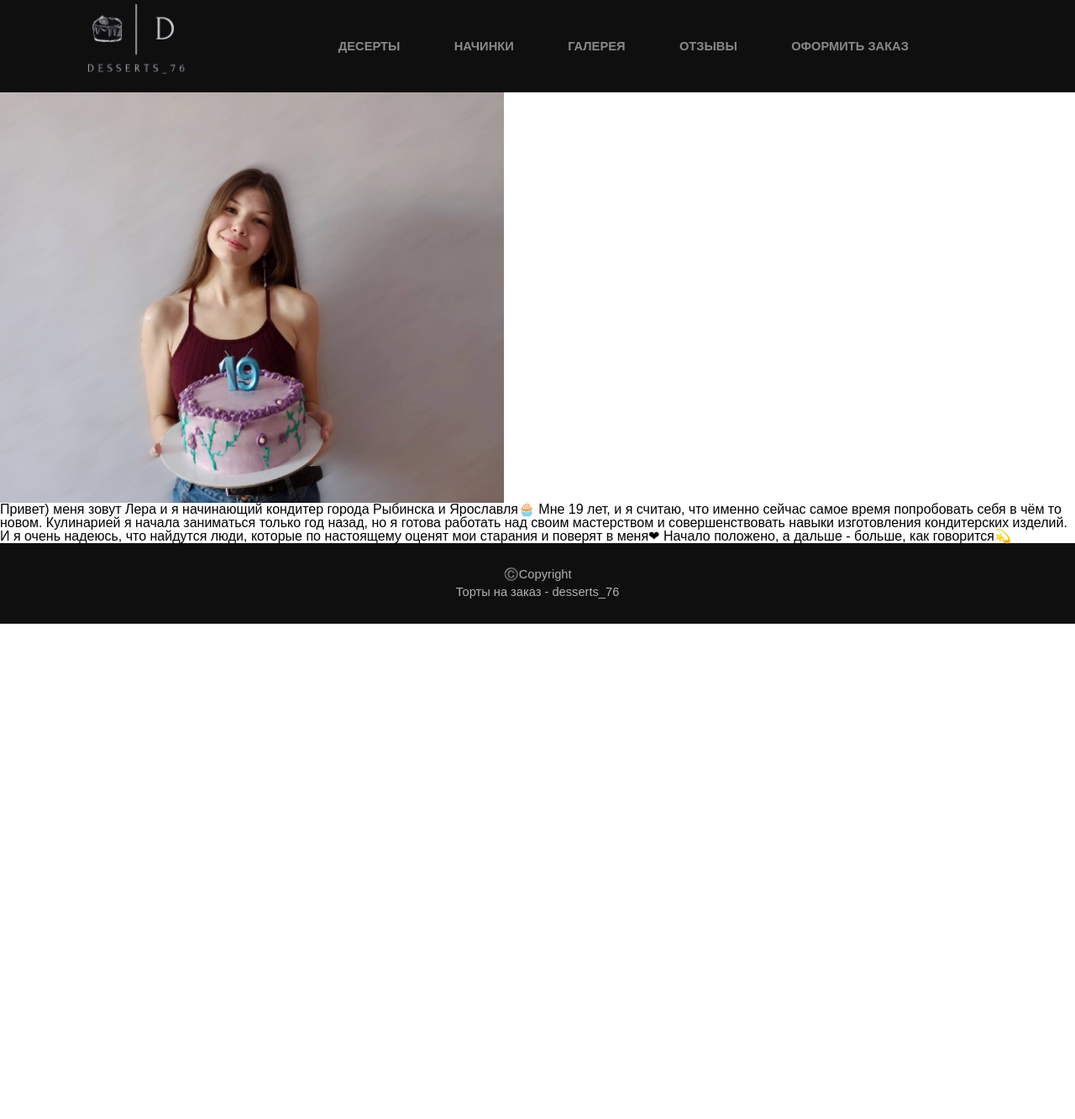
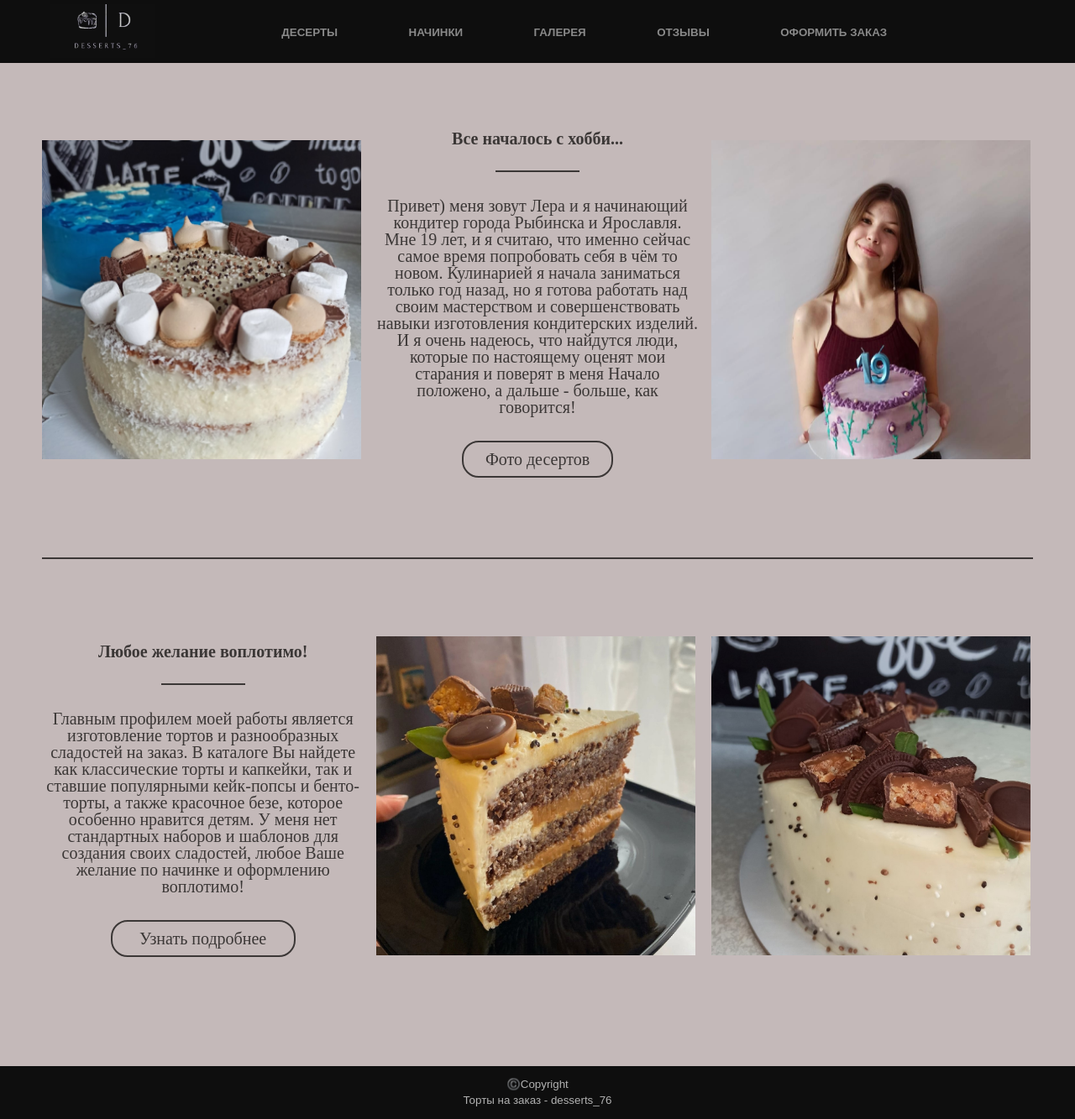
Before and after one commit to Panovky/Desserts_76, a Django app: page /about_me/ in a window 1280 px wide. Shown: the whole page at 84% size. Before the commit the page ends 743 px from the top, so only its background shows below. Run offline with Django 4.2, Linux system fonts and the light colour scheme.

Commit message:
Fixed footer, upgrade header, make about and fillings pages

```diff
--- a/about/templates/about/about_me.html
+++ b/about/templates/about/about_me.html
@@ -1,12 +1,45 @@
 {% extends "base_about.html" %}
 
 {% block content %}
-    {% load static %}
-    <img src="{% static 'images/Lera.jpg' %}" width="600px" heigth="600px"/>
-    <p>Привет) меня зовут Лера и я начинающий кондитер города Рыбинска и Ярославля🧁
-        Мне 19 лет, и я считаю, что именно сейчас самое время попробовать себя в чём то новом.
-        Кулинарией я начала заниматься только год назад, но я готова работать над своим мастерством и
-        совершенствовать навыки изготовления кондитерских изделий. И я очень надеюсь, что найдутся люди,
-        которые по настоящему оценят мои старания и поверят в меня❤
-Начало положено, а дальше - больше, как говорится💫</p>
+    <div class="about">
+        <div class="container">
+            <div class="about_inner">
+                {% load static %}
+                <div class="about_foto">
+                    <img src="{% static 'images/header_cake.png' %}" width="380px" height="380px"/>
+                </div>
+                <div class="about_content">
+                    <p class="about_title">Все началось с хобби...</p>
+                    <p class="about_text">Привет) меня зовут Лера и я начинающий кондитер города Рыбинска и Ярославля.
+                        Мне 19 лет, и я считаю, что именно сейчас самое время попробовать себя в чём то новом.
+                        Кулинарией я начала заниматься только год назад, но я готова работать над своим мастерством и
+                        совершенствовать навыки изготовления кондитерских изделий. И я очень надеюсь, что найдутся люди,
+                        которые по настоящему оценят мои старания и поверят в меня
+                        Начало положено, а дальше - больше, как говорится!</p>
+                    <a href="#" class="about_link">Фото десертов</a>
+                </div>
+                <div class="about_foto">
+                    <img src="{% static 'images/header_foto.png' %}" width="380px" height="380px"/>
+                </div>
+            </div>
+
+            <div class="about_aside">
+                {% load static %}
+                <div class="about_content">
+                    <p class="about_title">Любое желание воплотимо!</p>
+                    <p class="about_text">Главным профилем моей работы является изготовление тортов и разнообразных сладостей
+                        на заказ. В каталоге Вы найдете как классические торты и капкейки, так и ставшие популярными кейк-попсы
+                        и бенто-торты, а также красочное безе, которое особенно нравится детям. У меня нет стандартных наборов
+                        и шаблонов для создания своих сладостей, любое Ваше желание по начинке и оформлению воплотимо!</p>
+                    <a href="#" class="about_link aside_link">Узнать подробнее</a>
+                </div>
+                <div class="about_foto">
+                    <img src="{% static 'images/aside_foto1.jpg' %}" width="380px" height="380px"/>
+                </div>
+                <div class="about_foto">
+                    <img src="{% static 'images/aside_foto2.jpg' %}" width="380px" height="380px"/>
+                </div>
+            </div>
+        </div>
+    </div>
 {% endblock %}
--- a/orders/telegram.py
+++ b/orders/telegram.py
@@ -1,7 +1,7 @@
 import telepot
 
 token = '5828808995:AAGloZrhyiPqRyl8kDU5epZ9NmatygI7Sew'
-my_id = 303659314
+my_id = 411040022
 telegramBot = telepot.Bot(token)
 
 
--- a/static/css/style.css
+++ b/static/css/style.css
@@ -1,4 +1,4 @@
-/*========��������� ������========*/
+/*========ZEROING STYLES========*/
 * {padding:0; margin:0; border:0;}
 *, *:before, *:after {box-sizing: border-box; -moz-box-sizing: border-box; -webkit-box-sizing: border-box;}
 :focus,:active {outline:none;}
@@ -21,12 +21,24 @@ body {
     font-size: 1em;
 }
 
-
 *,
 *:before,
 *:after {
     box-sizing: border-box;
 }
+
+
+.wrapper {
+    min-height: 100%;
+    display: flex;
+    flex-direction: column;
+}
+
+main {
+    flex: 1 0 auto;
+    background: #c4b9b9;
+}
+
 
 /*========CONTAINER========*/
 .container {
@@ -39,8 +51,13 @@ body {
 /*========NAVBAR========*/
 .navbar {
     width: 100%;
-    background-color: #0F0F0F;
+    background-color: #0e0e0e;
     padding: 5px 0;
+}
+
+.fixed {
+    position: fixed;
+    transition: 1s lenear;
 }
 
 .navbar_inner {
@@ -52,10 +69,10 @@ body {
 
 .nav_link {
     text-decoration: none;
-    font-size: 11pt;
+    font-size: 10pt;
     font-weight: bold;
     color: #B2B2B2;
-    margin-left: 60px;
+    margin-left: 80px;
 
     opacity: .75;
     transition: opacity .1s linear;
@@ -66,7 +83,7 @@ body {
 }
 
 .logo {
-    height: 100px;
+    height: 65px;
 }
 
 .nav_link:first-child {
@@ -79,13 +96,15 @@ body {
 
 /*========FOOTER========*/
 .footer {
-    font-size: 11pt;
+    font-size: 10pt;
     font-weight: normal;
     color: #B2B2B2;
 
     width: 100%;
-    background-color: #0F0F0F;
-    padding: 30px 0;
+    background-color: #0e0e0e;
+    padding: 15px 0;
+
+    flex: 0 0 auto;
 }
 
 .footer_content {
@@ -94,9 +113,143 @@ body {
     align-items: center;
 }
 
-.copyroght_title {
+.copyright_title {
     margin-bottom: 6px;
 }
+
+/*===========ABOUT===========*/
+.about {
+    margin: 60px 0;
+}
+
+.about_inner {
+    display: grid;
+    grid-template-columns: 1fr 1fr 1fr;
+    grid-gap: 15px;
+    align-items: center;
+
+    padding-bottom: 85px;
+    border-bottom: 2px solid #3B3736;
+}
+
+.about_content {
+    font-family: 'Raleway', serif;
+    font-size: 20px;
+    text-align: center;
+    color: #3B3736;
+}
+
+.about_title {
+    position: relative;
+    font-weight: bolder;
+    margin-top: 20px;
+}
+
+.about_title:after {
+    width: 100px;
+    height: 2px;
+    background: #3B3736;
+    display: block;
+    content: " ";
+    position: absolute;
+    left: 50%;
+    margin-left: -50px;
+    bottom: -30px;
+}
+
+.about_text {
+    margin-top: 60px;
+}
+
+.about_link {
+    text-align: center;
+    text-decoration: none;
+    display: block;
+    width: 180px;
+    border: 2px solid #3B3736;;
+    border-radius: 20px;
+    padding: 10px 8px;
+    margin: 30px auto 10px;
+
+    color: #3B3736;
+}
+
+.about_link:hover {
+    background-color: #0F0F0F;
+    color: #B2B2B2;
+
+    transition: background-color 0.3s linear, color 0.3s linear;
+}
+
+.aside_link {
+    width: 220px;
+}
+
+.about_aside {
+    display: grid;
+    grid-template-columns: 1fr 1fr 1fr;
+    grid-gap: 15px;
+    align-items: center;
+
+    padding: 80px 0 60px;
+}
+
+
+/*===========FILLINGS===========*/
+.fillings__inner {
+    display: grid;
+    grid-template-columns: 1fr 500px;
+    grid-gap: 20px;
+    padding: 50px 0;
+    color: #3B3736;
+
+    border-bottom: 2px solid #a09a9a;
+}
+
+.fillings__info {
+    padding-right: 30px;
+}
+
+.fillings__title {
+    font-size: 26px;
+    margin-top: 35px;
+}
+
+.fillings__subtitle {
+    font-size: 19px;
+    margin-top: 20px;
+}
+
+.fillings__link {
+    text-align: center;
+    text-decoration: none;
+    display: block;
+    width: 190px;
+    border: 2px solid #3B3736;
+    border-radius: 30px;
+    padding: 13px 11px;
+    margin-top: 70px;
+
+    color: #3B3736;
+}
+
+.fillings__link:hover {
+    background-color: #0F0F0F;
+    color: #B2B2B2;
+
+    transition: background-color 0.3s linear, color 0.3s linear;
+}
+
+
+
+
+
+
+
+
+
+
+
 
 
 
--- /dev/null
+++ b/static/js/app.js
@@ -0,0 +1,21 @@
+document.addEventListener("DOMContentLoaded", onDOMReady);
+
+function onDOMReady() {
+    window.addEventListener('scroll', onWindowScroll)
+
+    let menu = document.getElementById('navigation');
+    let logo = document.getElementById('link_logo');
+
+    function onWindowScroll() {
+        if(window.document.scrollingElement.scrollTop > 100){
+            menu.classList.add("fixed");
+            menu.style.padding = '15px 0px';
+            logo.style.display = 'none';
+        }
+        else {
+            menu.classList.remove("fixed")
+            menu.style.padding = '5px 0px';
+            logo.style.display = 'block';
+        }
+    }
+}
--- a/templates/base.html
+++ b/templates/base.html
@@ -1,6 +1,5 @@
 <!DOCTYPE html>
 <html lang="en">
-
 <head>
     <meta charset="UTF-8">
 
@@ -9,13 +8,14 @@
     {% load static %}
     <link rel="stylesheet" href="{% static 'css/style.css' %}">
 </head>
+<body>
+    <div class="wrapper">
 
-<body>
-
-    {% block header %}<div class="navbar">
+        {% block header %}
+        <header class="navbar" id="navigation">
             <div class="container">
                 <div class="navbar_inner">
-                    <a href="{% url 'about_me' %}"><img class="logo" src="{% static 'images/logo_foto.png' %}"/></a>
+                    <a id="link_logo" href="{% url 'about_me' %}"><img class="logo" src="{% static 'images/logo_foto.png' %}"/></a>
                     <nav class="nav">
                         <a class="nav_link" href="{% url 'categories' %}" >ДЕСЕРТЫ</a>
                         <a class="nav_link" href="{% url 'fillings' %}" >НАЧИНКИ</a>
@@ -25,20 +25,26 @@
                     </nav>
                 </div>
             </div>
-    </div>{% endblock %}
+        </header>
+        {% endblock %}
 
-    {% block content %}
-        <div class="content"></div>
-    {% endblock %}
+        <main class="content">
+            {% block content %}
+            {% endblock %}
+        </main>
 
-    {% block footer %}<footer class="footer">
-        <div class="container">
-            <div class="footer_content">
-                <p class="copyroght_title">©️Сopyright</p>
-                <p class="copyroght_subtitle">Торты на заказ - desserts_76</p>
+        {% block footer %}
+        <footer class="footer">
+            <div class="container">
+                <div class="footer_content">
+                    <p class="copyright_title">©️Сopyright</p>
+                    <p class="copyright_subtitle">Торты на заказ - desserts_76</p>
+                </div>
             </div>
-        </div>
-    </footer>{% endblock %}
+        </footer>
+        {% endblock %}
+    </div>
 
+    <script src="{% static 'js/app.js' %}"></script>
 </body>
 </html>
```
Also changed, not shown: catalog/templates/catalog/filling_list.html (+18 -10 lines), gallery/templates/gallery/photo_list.html (+7 -5 lines), about/static/images/Lera.jpg (deleted), about/static/images/aside_foto1.jpg (added), about/static/images/aside_foto2.jpg (added), about/static/images/header_cake.png (added), about/static/images/header_foto.png (added), db.sqlite3, media/images/users_photos/На документы.jpg (added), orders/templates/orders/form_order.html (indentation only).
